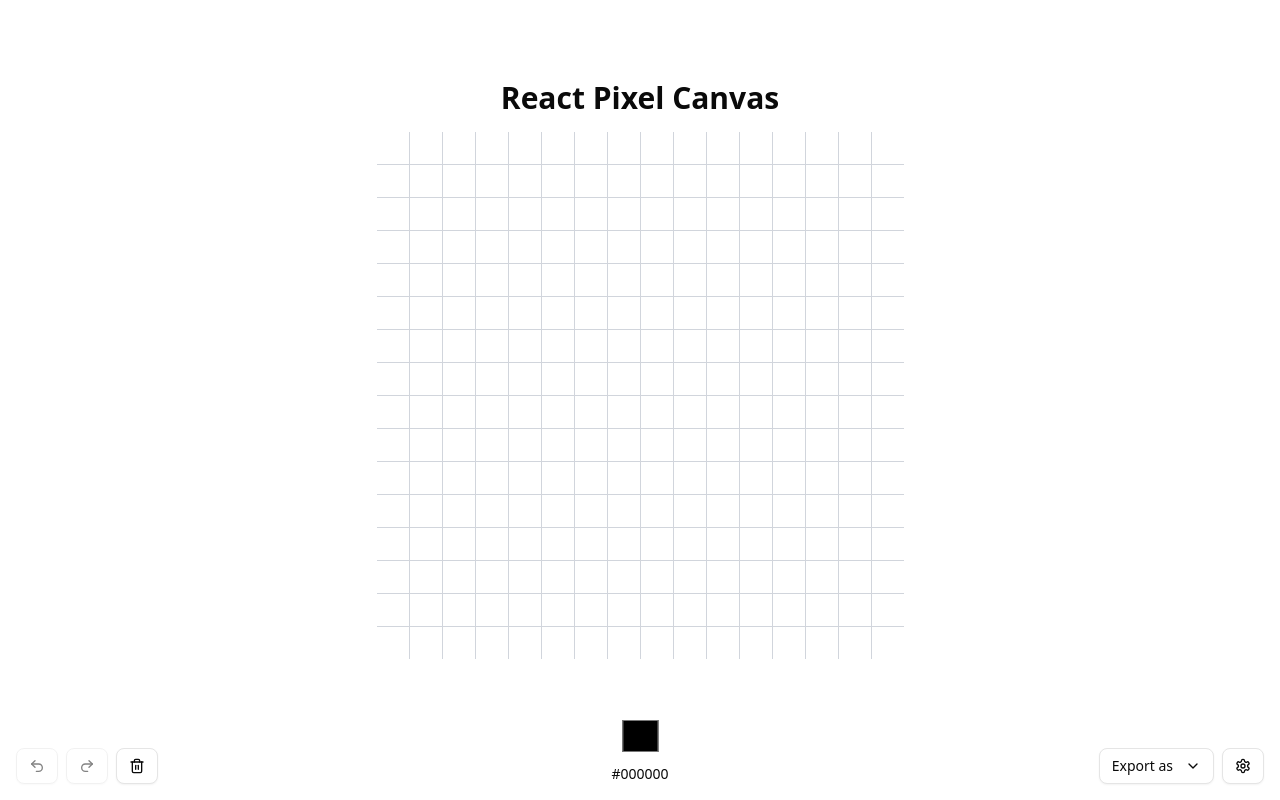
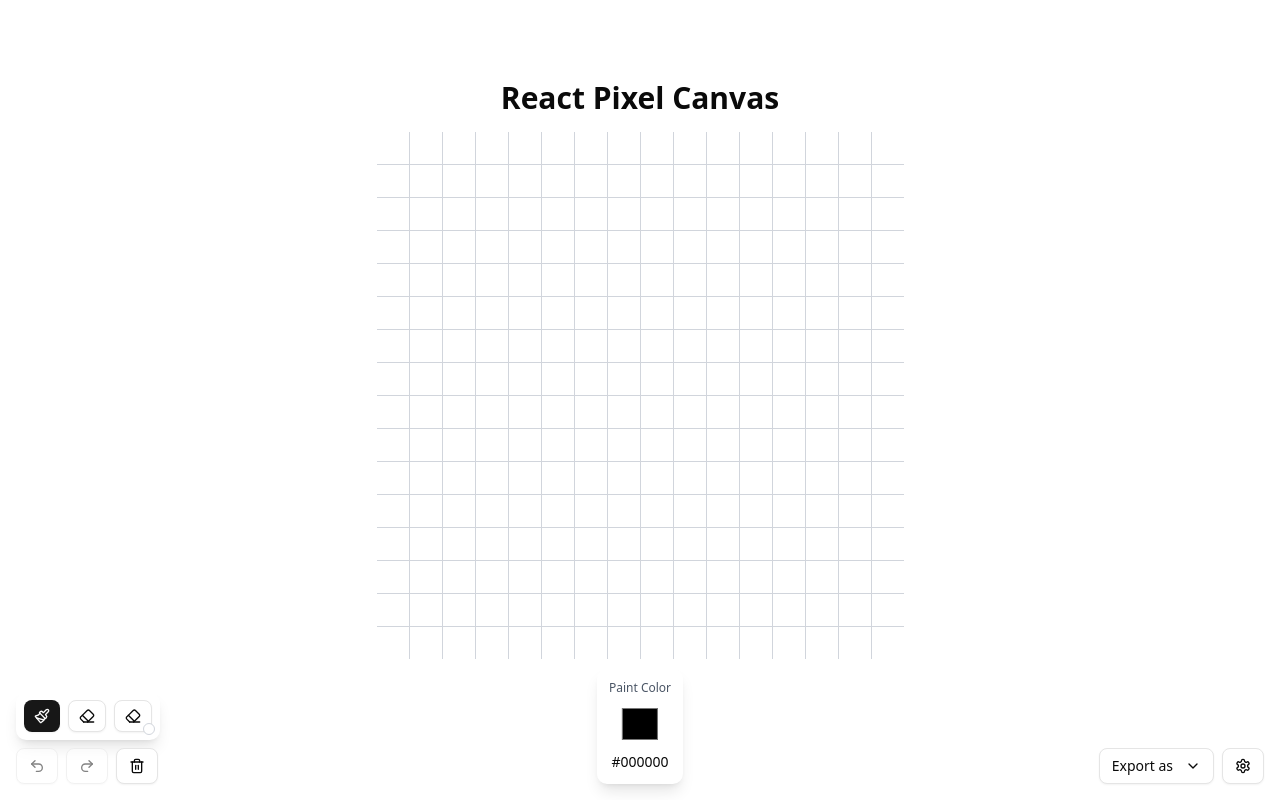
Before and after one commit to ctrl-7/react-pixel-canvas, a React (Vite) app: page / in a window 1280 px wide. Built offline with nearby package versions, Linux system fonts and the light colour scheme.

Commit message:
#14 Added Eraser and Toolkit functionality

```diff
--- a/src/components/PixelGrid.tsx
+++ b/src/components/PixelGrid.tsx
@@ -2,7 +2,7 @@ import React, { useEffect, useReducer, useRef, useState } from 'react'
 import ColorPicker from './ColorPicker'
 import { Button } from '@/components/ui/button'
 import { Tooltip, TooltipTrigger, TooltipContent } from '@/components/ui/tooltip'
-import { Undo2, Redo2, Trash2, ChevronDown } from 'lucide-react'
+import { Undo2, Redo2, Trash2, ChevronDown, Paintbrush, Eraser } from 'lucide-react'
 import SettingsDialog from './SettingsDialog'
 import { exportOptions, type ExportTypes } from '@/util/export'
 import {
@@ -17,6 +17,8 @@ interface PixelGridProps {
   rows?: number
   cols?: number
 }
+
+type ToolMode = 'paint' | 'eraser' | 'custom-eraser'
 
 type GridState = {
   past: string[][][]
@@ -84,9 +86,11 @@ const PixelGrid: React.FC<PixelGridProps> = ({ rows = DEFAULT_GRID, cols = DEFAU
   const [selectedColor, setSelectedColor] = useState('#000000')
   const [darkMode, setDarkMode] = useState(() => localStorage.getItem('theme') === 'dark')
   const [showGridLines, setShowGridLines] = useState(true)
+  const [toolMode, setToolMode] = useState<ToolMode>('paint')
+  const [eraserColor, setEraserColor] = useState('#ffffff')
 
-  const [gridRows, setGridRows] = useState(DEFAULT_GRID)
-  const [gridCols, setGridCols] = useState(DEFAULT_GRID)
+  const [gridRows, setGridRows] = useState(rows)
+  const [gridCols, setGridCols] = useState(cols)
   const [cellSize, setCellSize] = useState(32)
   const [defaultCellColor, setDefaultCellColor] = useState('#ffffff')
 
@@ -121,12 +125,47 @@ const PixelGrid: React.FC<PixelGridProps> = ({ rows = DEFAULT_GRID, cols = DEFAU
 
   // Persist other settings
   useEffect(() => {
-    const settings = { selectedColor }
+    const settings = { selectedColor, toolMode, eraserColor }
     localStorage.setItem('pixelgrid-settings', JSON.stringify(settings))
-  }, [selectedColor])
+  }, [selectedColor, toolMode, eraserColor])
+
+  // Load persisted settings
+  useEffect(() => {
+    const savedSettings = localStorage.getItem('pixelgrid-settings')
+    if (savedSettings) {
+      try {
+        const {
+          selectedColor: savedColor,
+          toolMode: savedTool,
+          eraserColor: savedEraserColor,
+        } = JSON.parse(savedSettings)
+        if (savedColor) setSelectedColor(savedColor)
+        if (savedTool) setToolMode(savedTool)
+        if (savedEraserColor) setEraserColor(savedEraserColor)
+      } catch (e) {
+        console.warn('Failed to load saved settings:', e)
+      }
+    }
+  }, [])
 
   const handleCellClick = (row: number, col: number) => {
-    dispatch({ type: 'PAINT', row, col, color: selectedColor })
+    let colorToUse: string
+
+    switch (toolMode) {
+      case 'paint':
+        colorToUse = selectedColor
+        break
+      case 'eraser':
+        colorToUse = '#ffffff' // Always white for standard eraser
+        break
+      case 'custom-eraser':
+        colorToUse = eraserColor
+        break
+      default:
+        colorToUse = selectedColor
+    }
+
+    dispatch({ type: 'PAINT', row, col, color: colorToUse })
   }
 
   const handleExport = (format: ExportTypes) => {
@@ -171,6 +210,15 @@ const PixelGrid: React.FC<PixelGridProps> = ({ rows = DEFAULT_GRID, cols = DEFAU
 
         // D = Toggle Dark Mode
         if (event.key === 'd') triggerAction(() => setDarkMode((prev) => !prev))
+
+        // P = Paint mode
+        if (event.key === 'p') triggerAction(() => setToolMode('paint'))
+
+        // E = Eraser mode
+        if (event.key === 'e') triggerAction(() => setToolMode('eraser'))
+
+        // R = Custom eraser mode
+        if (event.key === 'r') triggerAction(() => setToolMode('custom-eraser'))
       }
     }
 
@@ -205,14 +253,67 @@ const PixelGrid: React.FC<PixelGridProps> = ({ rows = DEFAULT_GRID, cols = DEFAU
                 }
               }}
               style={{ backgroundColor: color, width: `${cellSize}px`, height: `${cellSize}px` }}
-              className="cursor-pointer transition-colors select-none"
+              className={clsx('transition-colors select-none', {
+                'cursor-crosshair': toolMode === 'paint',
+                'cursor-eraser': toolMode === 'eraser',
+                'cursor-custom-eraser': toolMode === 'custom-eraser',
+              })}
             />
           ))
         )}
       </div>
 
       {/* Bottom-Left Floating Toolbar */}
-      <div className="absolute bottom-4 left-4 flex gap-2">
+      <div className="absolute bottom-4 left-4 flex gap-2 flex-col">
+        {/* Tool Selection */}
+        <div className="flex gap-2 bg-white dark:bg-gray-800 p-2 rounded-lg shadow-lg">
+          <Tooltip>
+            <TooltipTrigger asChild>
+              <Button
+                variant={toolMode === 'paint' ? 'default' : 'outline'}
+                size="sm"
+                onClick={() => setToolMode('paint')}
+              >
+                <Paintbrush className="h-4 w-4" />
+              </Button>
+            </TooltipTrigger>
+            <TooltipContent>Paint Mode (P)</TooltipContent>
+          </Tooltip>
+
+          <Tooltip>
+            <TooltipTrigger asChild>
+              <Button
+                variant={toolMode === 'eraser' ? 'default' : 'outline'}
+                size="sm"
+                onClick={() => setToolMode('eraser')}
+              >
+                <Eraser className="h-4 w-4" />
+              </Button>
+            </TooltipTrigger>
+            <TooltipContent>Eraser Mode - White (E)</TooltipContent>
+          </Tooltip>
+
+          <Tooltip>
+            <TooltipTrigger asChild>
+              <Button
+                variant={toolMode === 'custom-eraser' ? 'default' : 'outline'}
+                size="sm"
+                onClick={() => setToolMode('custom-eraser')}
+                className="relative"
+              >
+                <Eraser className="h-4 w-4" />
+                <div
+                  className="absolute -bottom-1 -right-1 w-3 h-3 rounded-full border border-gray-300 dark:border-gray-600"
+                  style={{ backgroundColor: eraserColor }}
+                />
+              </Button>
+            </TooltipTrigger>
+            <TooltipContent>Custom Color Eraser (R)</TooltipContent>
+          </Tooltip>
+        </div>
+
+        {/* Action Buttons */}
+        <div className="flex gap-2">
           <Tooltip>
             <TooltipTrigger asChild>
               <Button
@@ -223,7 +324,7 @@ const PixelGrid: React.FC<PixelGridProps> = ({ rows = DEFAULT_GRID, cols = DEFAU
                 <Undo2 />
               </Button>
             </TooltipTrigger>
-          <TooltipContent>Undo</TooltipContent>
+            <TooltipContent>Undo (Ctrl+Z)</TooltipContent>
           </Tooltip>
 
           <Tooltip>
@@ -236,7 +337,7 @@ const PixelGrid: React.FC<PixelGridProps> = ({ rows = DEFAULT_GRID, cols = DEFAU
                 <Redo2 />
               </Button>
             </TooltipTrigger>
-          <TooltipContent>Redo</TooltipContent>
+            <TooltipContent>Redo (Ctrl+Y)</TooltipContent>
           </Tooltip>
 
           <Tooltip>
@@ -245,19 +346,55 @@ const PixelGrid: React.FC<PixelGridProps> = ({ rows = DEFAULT_GRID, cols = DEFAU
                 <Trash2 />
               </Button>
             </TooltipTrigger>
-          <TooltipContent>Clear Canvas</TooltipContent>
+            <TooltipContent>Clear Canvas (C)</TooltipContent>
           </Tooltip>
+        </div>
       </div>
 
       {/* Bottom-Center Floating Color Picker */}
-
-      <div className="absolute bottom-4 left-1/2 transform -translate-x-1/2">
+      <div className="absolute bottom-4 left-1/2 transform -translate-x-1/2 flex gap-4">
+        {/* Paint Color */}
+        {toolMode === 'paint' && (
+          <div className="bg-white dark:bg-gray-800 p-3 rounded-lg shadow-lg">
+            <div className="text-xs text-gray-600 dark:text-gray-300 mb-2 text-center">
+              Paint Color
+            </div>
             <Tooltip>
               <TooltipTrigger asChild>
                 <ColorPicker color={selectedColor} onChange={setSelectedColor} />
               </TooltipTrigger>
-          <TooltipContent>Selected Color</TooltipContent>
+              <TooltipContent>Paint Color</TooltipContent>
             </Tooltip>
+          </div>
+        )}
+
+        {/* Eraser Color */}
+        {toolMode === 'eraser' && (
+          <div className="bg-white dark:bg-gray-800 p-3 rounded-lg shadow-lg">
+            <div className="text-xs text-gray-600 dark:text-gray-300 mb-2 text-center">Eraser</div>
+            <div className="flex items-center gap-2 flex-col">
+              <div className="size-10 bg-white border-2 border-gray-300 dark:border-gray-600 rounded cursor-not-allowed flex items-center justify-center">
+                <Eraser className="h-4 w-4 text-gray-600" />
+              </div>
+              <span className="text-sm">#FFFFFF</span>
+            </div>
+          </div>
+        )}
+
+        {/* Custom Eraser Color */}
+        {toolMode === 'custom-eraser' && (
+          <div className="bg-white dark:bg-gray-800 p-3 rounded-lg shadow-lg">
+            <div className="text-xs text-gray-600 dark:text-gray-300 mb-2 text-center">
+              Eraser Color
+            </div>
+            <Tooltip>
+              <TooltipTrigger asChild>
+                <ColorPicker color={eraserColor} onChange={setEraserColor} />
+              </TooltipTrigger>
+              <TooltipContent>Custom Eraser Color</TooltipContent>
+            </Tooltip>
+          </div>
+        )}
       </div>
 
       {/* Bottom-Right Floating Export and Settings */}
```
Also changed, not shown: src/index.css (+15 -0 lines). Lines whose indentation alone changed are shown as unchanged.
